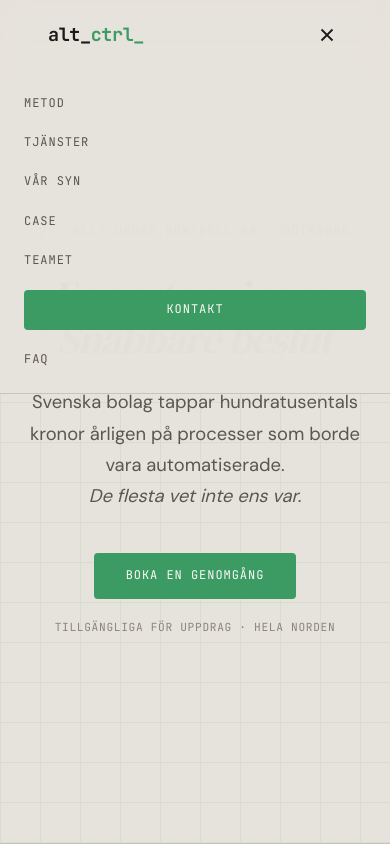
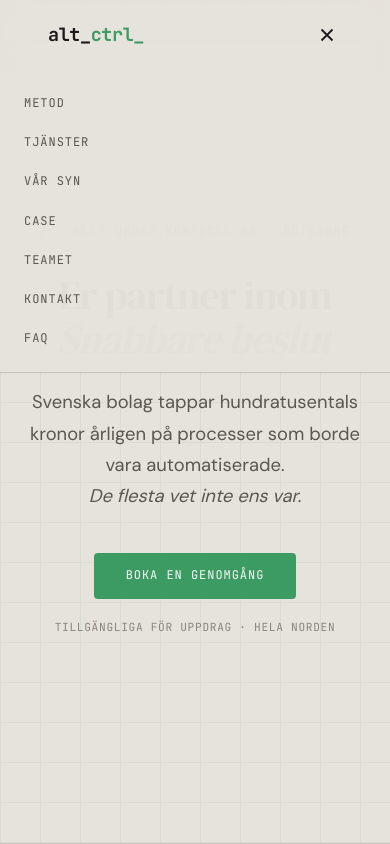
Before and after one commit to AltCtrlAB/alt-ctrl-website, a Next.js app in the folder frontend/: page / in a window 390 px wide. Both pictures are taken after a click on the button "Menu". Shown: the top 844 px of the page. Built offline with nearby package versions, Linux system fonts and the light colour scheme.

Commit message:
Fix case metric box heights with subgrid and plain Kontakt in mobile menu
- Use CSS subgrid on case cards so metric row height syncs across all three
- Remove green CTA styling from Kontakt in mobile menu, keep as plain text

```diff
--- a/frontend/src/components/CasesSection.tsx
+++ b/frontend/src/components/CasesSection.tsx
@@ -67,7 +67,8 @@ export default function CasesSection() {
         style={{
           display: 'grid',
           gridTemplateColumns: 'repeat(3, 1fr)',
-          gap: '1px',
+          columnGap: '1px',
+          rowGap: 0,
           background: 'var(--border)',
           border: '1px solid var(--border)',
         }}
@@ -113,8 +114,9 @@ function CaseCard({ caseItem }: { caseItem: Case }) {
       ref={cardRef}
       style={{
         background: 'var(--bg)',
-        display: 'flex',
-        flexDirection: 'column',
+        display: 'grid',
+        gridTemplateRows: 'subgrid',
+        gridRow: 'span 2',
         transition: 'background 0.3s, box-shadow 0.3s',
       }}
       onMouseEnter={(e) => {
@@ -128,7 +130,7 @@ function CaseCard({ caseItem }: { caseItem: Case }) {
         el.style.boxShadow = 'none'
       }}
     >
-      <div style={{ padding: '2.5rem', flex: 1, display: 'flex', flexDirection: 'column' }}>
+      <div style={{ padding: '2.5rem', display: 'flex', flexDirection: 'column' }}>
         <div
           style={{
             fontFamily: 'var(--mono)',
@@ -189,7 +191,6 @@ function CaseCard({ caseItem }: { caseItem: Case }) {
           borderTop: '1px solid var(--border)',
           background: 'rgba(59, 155, 98, 0.06)',
           letterSpacing: '0.02em',
-          minHeight: '3.5em',
           display: 'flex',
           alignItems: 'center',
           opacity: inView ? 1 : 0,
--- a/frontend/src/components/Navbar.tsx
+++ b/frontend/src/components/Navbar.tsx
@@ -343,9 +343,7 @@ export default function Navbar() {
           }}
           className="show-mobile"
         >
-          {navLinks.map((link) => {
-            const isKontakt = link.href === '#kontakt'
-            return (
+          {navLinks.map((link) => (
             <a
               key={link.href}
               href={link.href}
@@ -356,21 +354,12 @@ export default function Navbar() {
                 textTransform: 'uppercase',
                 letterSpacing: '0.08em',
                 textDecoration: 'none',
-                  ...(isKontakt
-                    ? {
-                        background: 'var(--accent)',
-                        color: 'var(--white)',
-                        padding: '0.65rem 1.25rem',
-                        borderRadius: '4px',
-                        textAlign: 'center' as const,
-                      }
-                    : { color: 'var(--text-secondary)' }),
+                color: 'var(--text-secondary)',
               }}
             >
               {link.label}
             </a>
-            )
-          })}
+          ))}
         </div>
       )}
 
```
Lines whose indentation alone changed are shown as unchanged.
